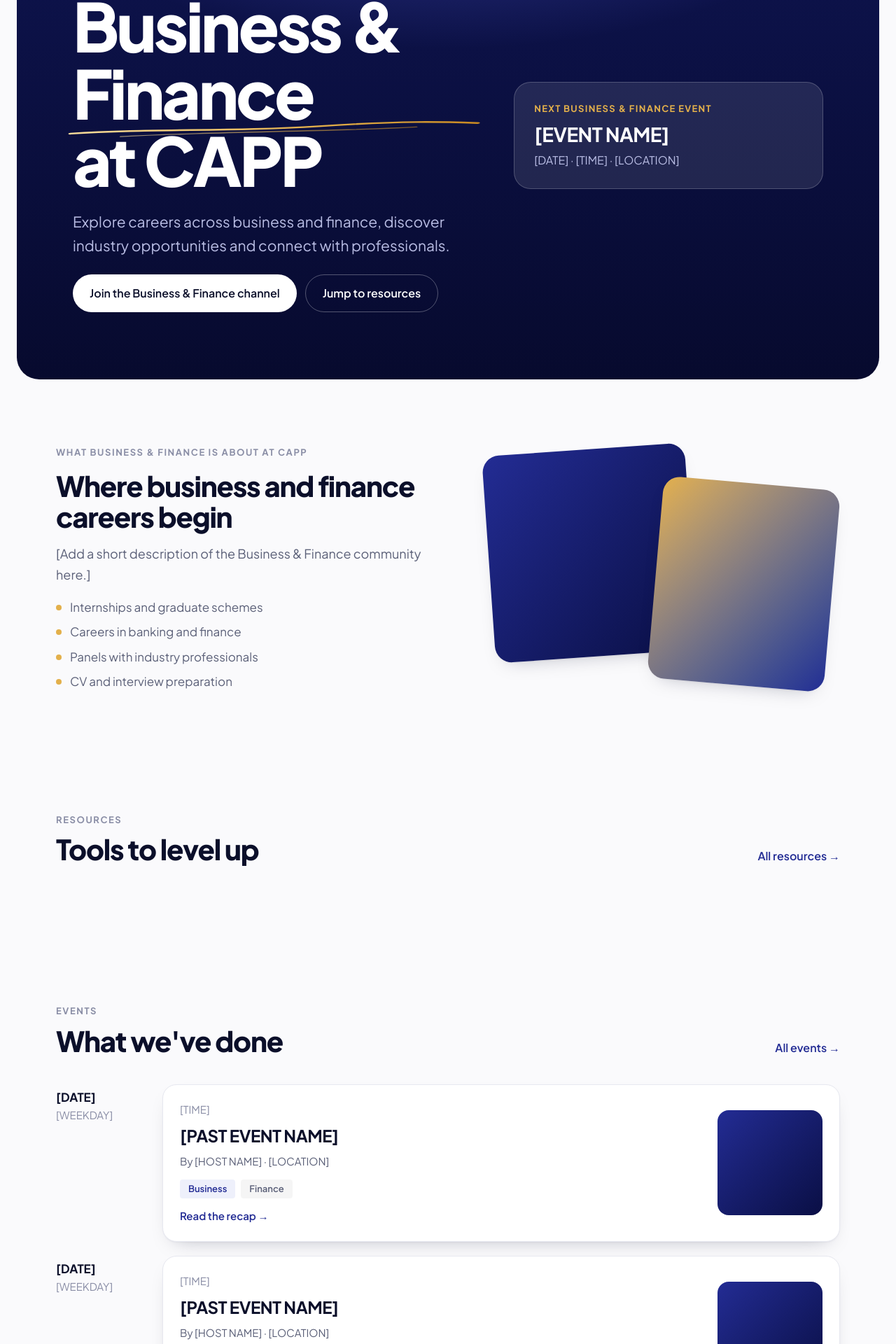
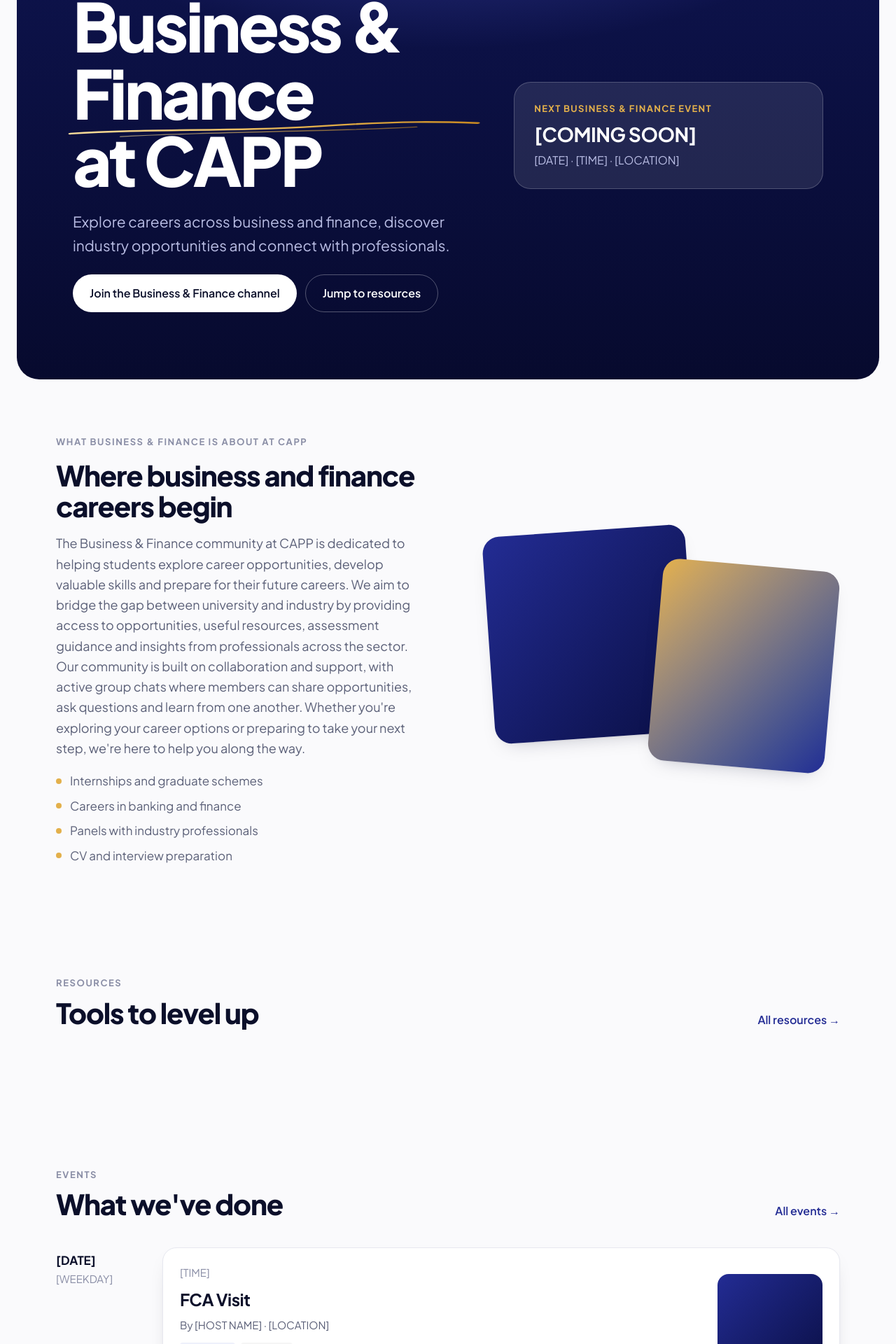
Before and after one commit to srahman14/cappweb, a Next.js app: page /business-finance in a window 1280 px wide. Shown: the part 244-2164 px from the top of the page at 70% size. Built offline with nearby package versions, Linux system fonts and the light colour scheme.

Commit message:
Added event name and info about B&F

```diff
--- a/src/data/business-finance.ts
+++ b/src/data/business-finance.ts
@@ -23,7 +23,7 @@ export const businessFinance: SubjectPageData = {
   about: {
     eyebrow: "What Business & Finance is about at CAPP",
     title: "Where business and finance careers begin",
-    body: "[Add a short description of the Business & Finance community here.]",
+    body: "The Business & Finance community at CAPP is dedicated to helping students explore career opportunities, develop valuable skills and prepare for their future careers. We aim to bridge the gap between university and industry by providing access to opportunities, useful resources, assessment guidance and insights from professionals across the sector. Our community is built on collaboration and support, with active group chats where members can share opportunities, ask questions and learn from one another. Whether you're exploring your career options or preparing to take your next step, we're here to help you along the way.",
     bullets: [
       "Internships and graduate schemes",
       "Careers in banking and finance",
@@ -35,12 +35,21 @@ export const businessFinance: SubjectPageData = {
   nextEvent: {
     ...placeholderEvent(0),
     id: "business-finance-next",
-    title: "[EVENT NAME]",
+    title: "[COMING SOON]",
   },
 
   resources: [],
 
-  pastEvents: [1, 2, 3].map(placeholderEvent),
+  pastEvents: [
+  {
+    ...placeholderEvent(1),
+    title: "FCA Visit",
+  },
+  {
+    ...placeholderEvent(2),
+    title: "B&F Meet and Greet",
+  },
+],
 
   ambassadors: [1, 2, 3, 4].map((n) => ({
     id: `business-finance-amb-${n}`,
```
